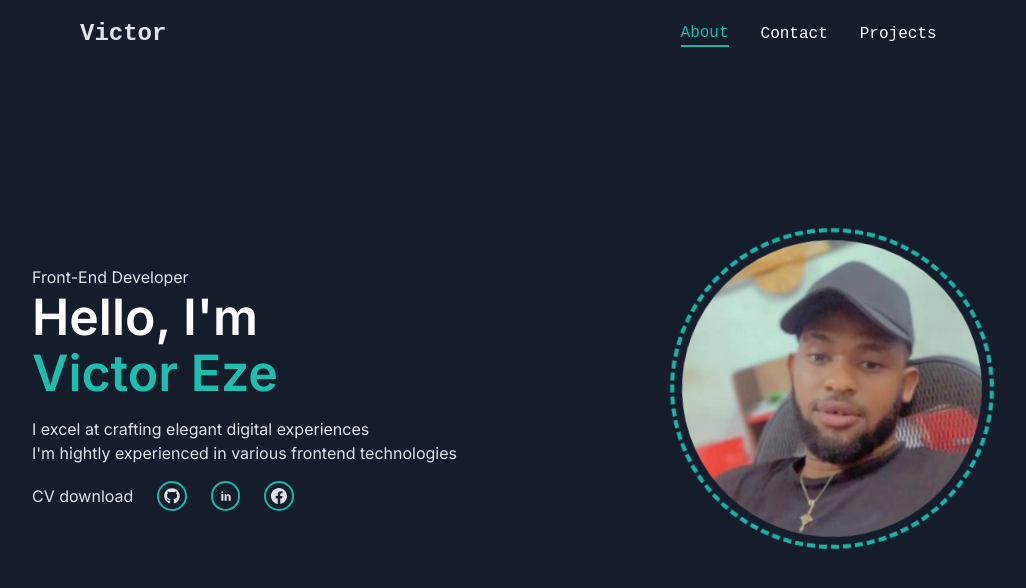
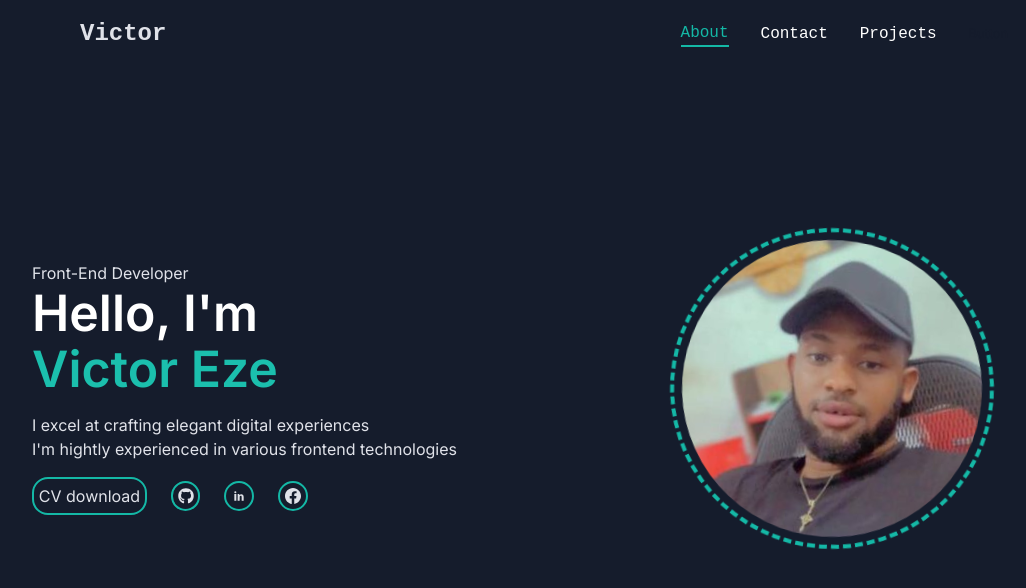
Before and after one commit to VictorKingsHub/victor_portfolio, a Next.js app: page / in a window 1280 px wide. Shown: the top 588 px of the page, without its empty margins (80-1106 px from the left). Built offline with nearby package versions, Linux system fonts and the light colour scheme.

Commit message:
working on hero

```diff
--- a/ui/about/hero/Hero.module.css
+++ b/ui/about/hero/Hero.module.css
@@ -170,6 +170,9 @@
 .but{
     @media (max-width: 767px) {
    font-size: 0.7rem;
+   border: 2px solid var(--teal-5);
+   border-radius: 1rem;
+   padding: .3rem;
 
     }
 }
--- a/ui/about/hero/Hero.tsx
+++ b/ui/about/hero/Hero.tsx
@@ -20,7 +20,7 @@ const HeroSection = () => {
                         I&apos;m hightly experienced in various frontend technologies</p>
                 </div>
                 <div className={styles.down}>
-                    <Link href="/" className={styles.Link && styles.but}>CV download</Link>
+                    <Link href="/" className={styles.Link || styles.but}>CV download</Link>
                     <Link href="" className={styles.Link}> <FaGithub /> </Link>
                     <Link href="" className={styles.Link}> <TiSocialLinkedin /> </Link>
                     <Link href="" className={styles.Link}> <BsFacebook />
```
